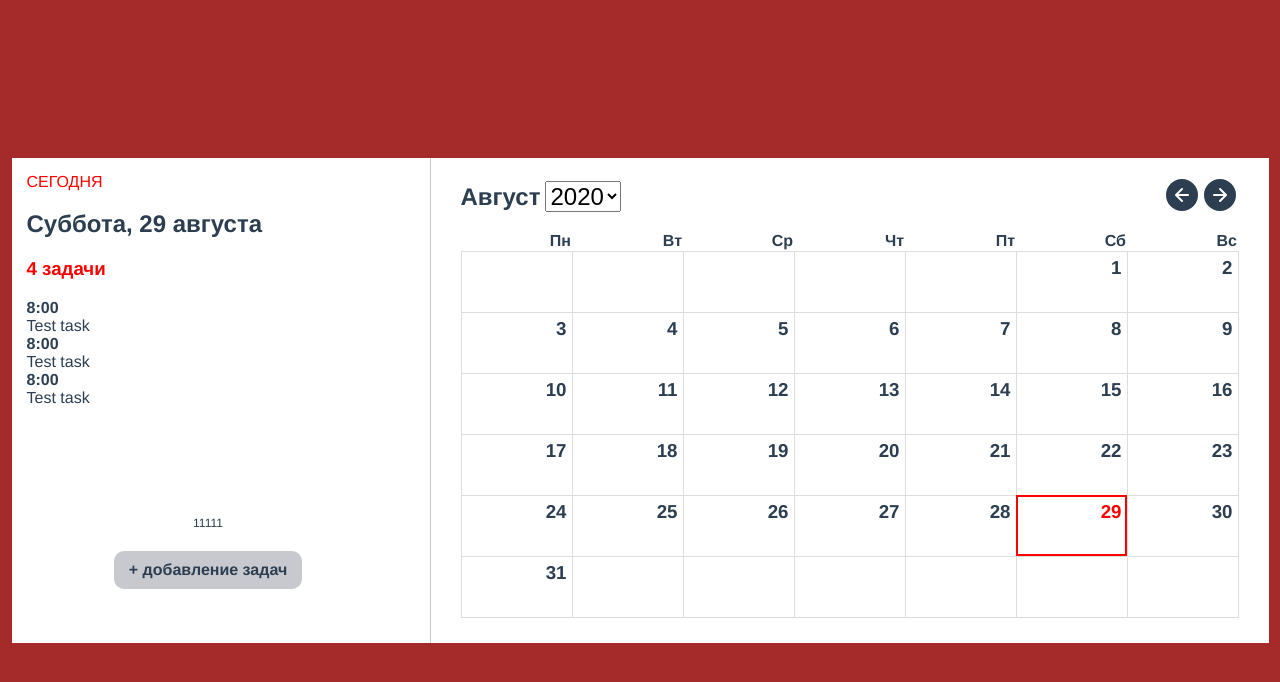
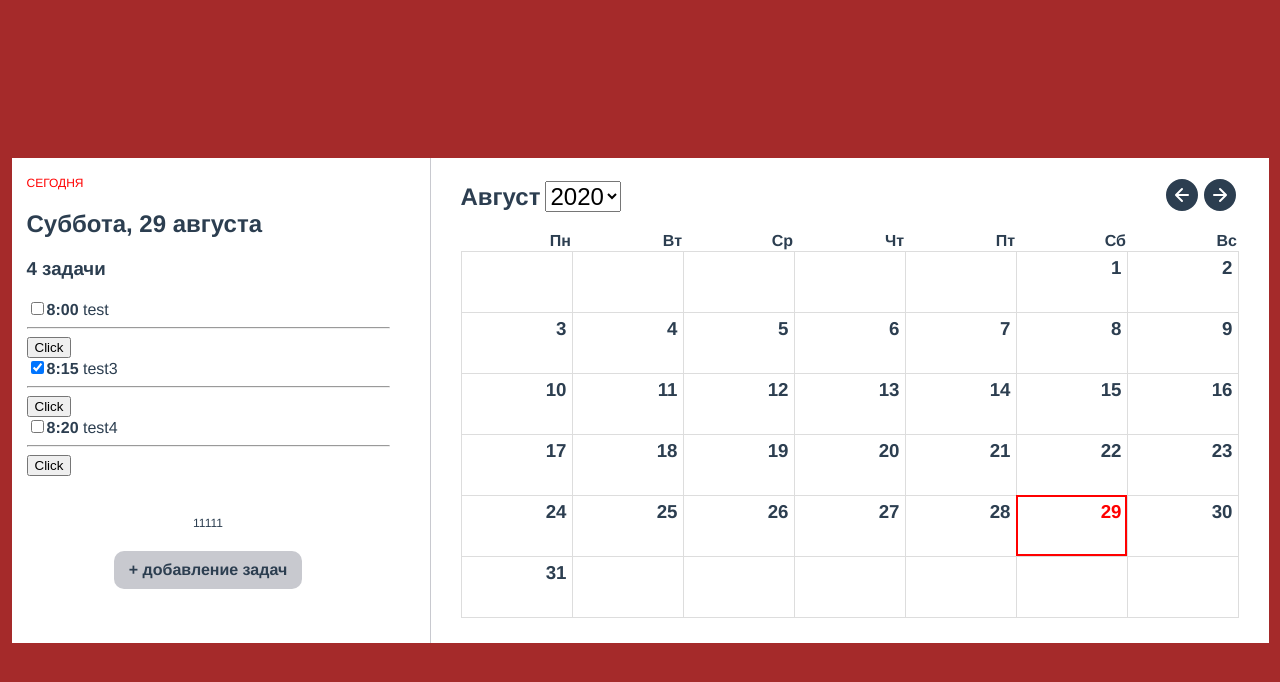
Before and after one commit to VLinar/vuetodo, a Vue app: page / in a window 1280 px wide. Both pictures are taken after a click on the button "Click to calendar". Shown: the top 682 px of the page. Built offline with nearby package versions, Linux system fonts and the light colour scheme.

Commit message:
add todo view/edit components

```diff
--- a/src/components/date.vue
+++ b/src/components/date.vue
@@ -63,5 +63,6 @@
 <style scoped>
 .red{
     color: red;
+    font-size: 12px;
 }
 </style>
--- /dev/null
+++ b/src/components/edittask.vue
@@ -0,0 +1,17 @@
+<template>
+    <div>
+        <!-- <input type="checkbox" name="" id=""> -->
+        <input type="time" name="" id="" value="08:00">
+        <input type="text" value="Test task">
+    </div>
+</template>
+
+<script>
+    export default {
+
+    }
+</script>
+
+<style scoped>
+
+</style>
--- /dev/null
+++ b/src/components/task.vue
@@ -0,0 +1,37 @@
+<template>
+    <div>
+        <div v-if="edit">
+            <edittask :title="title" />
+        </div>
+        <div v-else @click="edit = !edit">
+            <viewtask :title="title" :time='time' :ckeck='ckeck'/>
+        </div>
+        <hr>
+        <button @click="edit = !edit">Click</button>
+    </div>
+</template>
+
+<script>
+    import viewtask from '@/components/viewtask.vue';
+    import edittask from '@/components/edittask.vue';
+    export default {
+        data() {
+            return {
+                edit: false
+            }
+        },
+        props: {
+            title: String,
+            time: String,
+            ckeck: Boolean
+        },
+        components: {
+            viewtask,
+            edittask
+        },
+    }
+</script>
+
+<style scoped>
+
+</style>
--- /dev/null
+++ b/src/components/tasks.vue
@@ -0,0 +1,38 @@
+<template>
+    <div class="task">
+        <div class="red">
+            <h3>4 задачи</h3>
+        </div>
+        <task
+            v-for = "task in GetTodo(user)"
+            :key = "task.id"
+            :time = "task.time"
+            :title = "task.title"
+            :ckeck = 'task.checked'
+        />
+    </div>
+</template>
+
+<script>
+    import task from '@/components/task.vue';
+import { mapGetters } from 'vuex';
+    export default {
+        data() {
+            return {
+                user: 1
+            }
+        },
+        components: {
+            task,
+        },
+        computed: {
+            ...mapGetters([
+                'GetTodo'
+            ])
+        }
+    }
+</script>
+
+<style scoped>
+
+</style>
--- a/src/components/todo.vue
+++ b/src/components/todo.vue
@@ -1,29 +1,7 @@
 <template>
     <div class="todo">
         <date />
-        <div class="task">
-            <div class="red">
-                <h3>4 задачи</h3>
-            </div>
-            <div>
-                 <div>
-                     <b>8:00</b>
-                 </div>
-                 <div>Test task</div>
-            </div>
-            <div>
-                 <div>
-                     <b>8:00</b>
-                 </div>
-                 <div>Test task</div>
-            </div>
-            <div>
-                 <div>
-                     <b>8:00</b>
-                 </div>
-                 <div>Test task</div>
-            </div>
-        </div>
+        <todo />
         <div class="pagination">
             <span>1</span>
             <span>1</span>
@@ -40,10 +18,12 @@
 </template>
 
 <script>
+    import todo from '@/components/tasks.vue';
     import date from '@/components/date.vue';
     export default {
         components: {
             date,
+            todo
         },
     }
 </script>
--- /dev/null
+++ b/src/components/viewtask.vue
@@ -0,0 +1,21 @@
+<template>
+    <div>
+        <input type="checkbox" name="" id="" :checked="ckeck ? true : false">
+        <b>{{time}}</b>
+        <span> {{title}}</span>
+    </div>
+</template>
+
+<script>
+    export default {
+        props: {
+            title: String,
+            time: String,
+            ckeck: Boolean
+        }
+    }
+</script>
+
+<style scoped>
+
+</style>
--- a/src/store/index.js
+++ b/src/store/index.js
@@ -95,7 +95,23 @@ export default new Vuex.Store({
             time: '8:00',
             checked: false,
             userid: 2
-        }
+        },
+        {
+            id: 3,
+            title: "test3",
+            date: "2020-08-26",
+            time: '8:15',
+            checked: true,
+            userid: 1
+        },
+        {
+            id: 4,
+            title: "test4",
+            date: "2020-08-26",
+            time: '8:20',
+            checked: false,
+            userid: 1
+        },
     ],
     year: '2020'
   },
@@ -133,5 +149,8 @@ export default new Vuex.Store({
     GetMoodMonth: (state) => (title) => {
         return state.mounth.filter(e => e.title === title).map(e => e.mood).map(e => {return e})[0]
     },
+    GetTodo: (state) => (id) => {
+        return state.todo.filter(e => e.userid === id)
+    }
   }
 })
```
